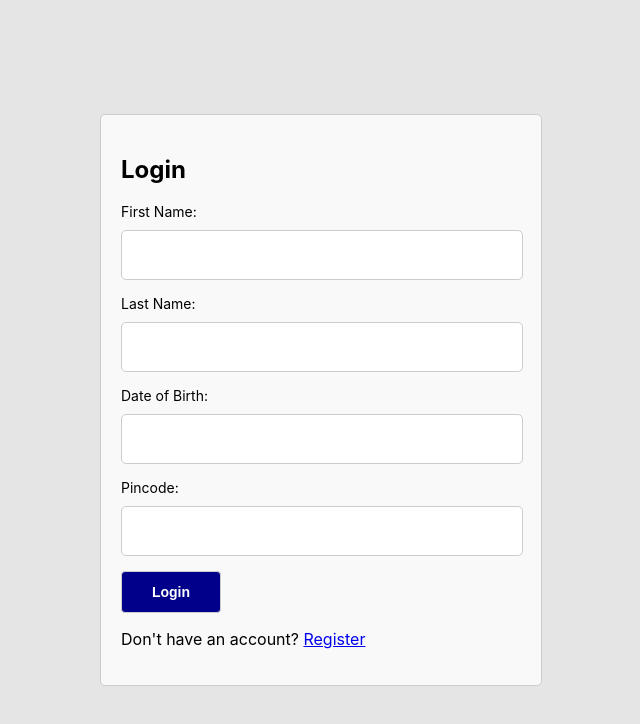
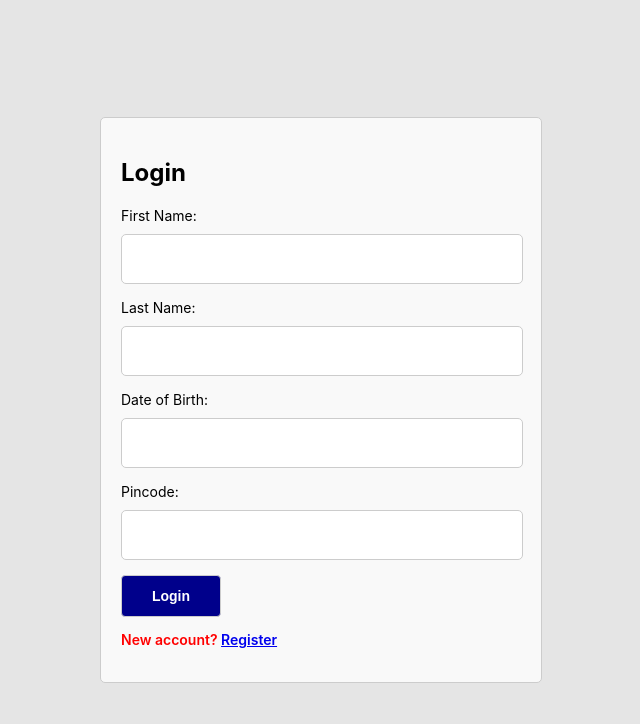
Before and after one commit to pranjal1212/SimulatedUsecase, a React (Create React App) app in the folder frontend/: page / in a window 1280 px wide. Both pictures are taken after a click on the link "Login". Shown: the top 724 px of the page, without its empty margins (319-959 px from the left). Built offline with nearby package versions, Linux system fonts and the light colour scheme; the HTML template or start-up script is replaced by a standard one.

Commit message:
updated some required fixes

```diff
--- a/frontend/src/App.js
+++ b/frontend/src/App.js
@@ -1,4 +1,3 @@
-import './App.css';
 import axios from 'axios'
 import React, { useEffect, useState } from 'react';
 import Register from './register';
--- a/frontend/src/Log.css
+++ b/frontend/src/Log.css
@@ -6,10 +6,12 @@
   border-radius: 5px;
   background-color: #f9f9f9;
 }
+
 .login-form label {
   display: block;
   margin-bottom: 10px;
 }
+
 .login-form input[type="text"],
 .login-form input[type="date"] {
   width: 96%;
@@ -18,6 +20,7 @@
   border: 1px solid #ccc;
   border-radius: 5px;
 }
+
 .button {
   width: 100%;
   padding: 10px;
@@ -32,12 +35,14 @@
 .login-form button:hover {
   background-color: #0056b3;
 }
+
 .message {
   margin-top: 15px;
   padding: 10px;
   background-color: #ffc107;
   border-radius: 5px;
 }
+
 .user-data {
   margin-top: 20px;
   padding: 15px;
@@ -45,3 +50,9 @@
   border-radius: 5px;
   background-color: #f0f8ff;
 }
+
+.log {
+  font-size: 14px;
+  color: red;
+  font-weight: 600;
+}
--- a/frontend/src/App.css
+++ b/frontend/src/Register.css
@@ -82,6 +82,7 @@ button {
   font-size: 14px;
   font-weight: bold;
   cursor: pointer;
+  /* margin-left: 42%; */
 }
 
 .arrow {
--- a/frontend/src/login.jsx
+++ b/frontend/src/login.jsx
@@ -41,7 +41,7 @@ const Login = ({handleRegister}) => {
                 <input type="text" value={pincode} onChange={(e) => setPincode(e.target.value)} required />
                 <button type="submit">Login</button>
             </form>
-            <p>Don't have an account?  <a href='#' onClick={() => handleRegister()}>Register</a></p>
+            <p className='log'>New account?  <a href='#' onClick={() => handleRegister()}>Register</a></p>
             {message && <p>{message}</p>}
         </div>
     );
--- a/frontend/src/register.jsx
+++ b/frontend/src/register.jsx
@@ -1,4 +1,4 @@
-import './App.css';
+import './Register.css';
 import axios from 'axios'
 import React, { useEffect, useState } from 'react';
 
```
Lines whose indentation alone changed are shown as unchanged.
